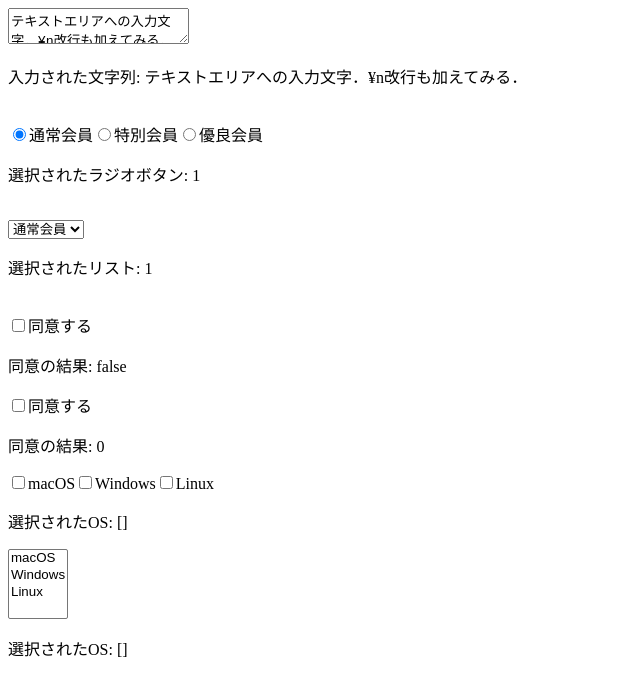
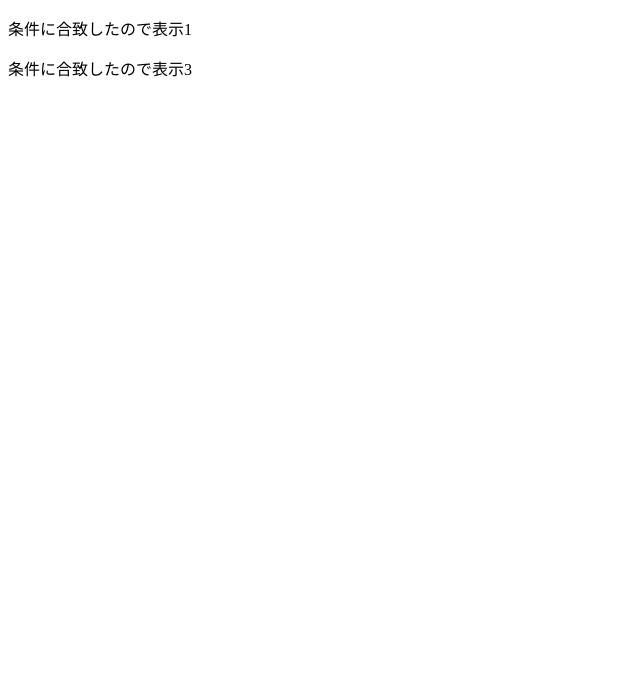
Before and after one commit to YUTigerr/YClooud, a Nuxt app: page / in a window 1280 px wide. Shown: the top 696 px of the page, without its empty margins (0-640 px from the left). Built offline with nearby package versions, Linux system fonts and the light colour scheme.

Commit message:
:sparkle: v-ifによる条件分岐

```diff
--- a/pages/index.vue
+++ b/pages/index.vue
@@ -1,56 +1,17 @@
 <script setup lang="ts">
-import {ref} from "vue";
-
-const inputTextarea = ref("テキストエリアへの入力文字．¥n改行も加えてみる．");
-const memberType = ref(1);
-const memberTypeSelect = ref(1);
-const isAgreed = ref(false);
-const isAgreed01 = ref(0);
-const selectedOS = ref([]);
-const selectedOSSelect = ref([]);
+import {computed, ref} from "vue";
+const number = ref(80);
+const showOrNot = computed((): boolean => {
+    let showOrNot = false;
+    const rand = Math.round(Math.random() * 100);
+    if(rand>=50){
+        showOrNot = true;
+    }
+    return showOrNot;
+});
 </script>
 <template>
-    <textarea v-model="inputTextarea"></textarea>
-    <p>入力された文字列: {{ inputTextarea }}</p>
-    <br>
-    <section>
-        <label><input type="radio" name="memberType" value="1" v-model="memberType">通常会員</label>
-        <label><input type="radio" name="memberType" value="2" v-model="memberType">特別会員</label>
-        <label><input type="radio" name="memberType" value="3" v-model="memberType">優良会員</label>
-        <br>
-        <p>選択されたラジオボタン: {{ memberType }}</p>
-    </section>
-    <br>
-    <section>
-        <select v-model="memberTypeSelect">
-            <option value="1">通常会員</option>
-            <option value="2">特別会員</option>
-            <option value="3">優良会員</option>
-        </select>
-        <br>
-        <p>選択されたリスト: {{ memberTypeSelect }}</p>
-    </section>
-    <br>
-    <section>
-        <label><input type="checkbox" v-model="isAgreed">同意する</label>
-        <p>同意の結果: {{ isAgreed }}</p>
-    </section>
-    <section>
-        <label><input type="checkbox" v-model="isAgreed01" true-value="1" false-value="0">同意する</label>
-        <p>同意の結果: {{ isAgreed01 }}</p>
-    </section>
-    <section>
-        <label><input type="checkbox" v-model="selectedOS" value="1">macOS</label>
-        <label><input type="checkbox" v-model="selectedOS" value="2">Windows</label>
-        <label><input type="checkbox" v-model="selectedOS" value="3">Linux</label>
-        <p>選択されたOS: {{ selectedOS }}</p>
-    </section>
-    <section>
-        <select v-model="selectedOSSelect" multiple>
-            <option value="1">macOS</option>
-            <option value="2">Windows</option>
-            <option value="3">Linux</option>
-        </select>
-        <p>選択されたOS: {{ selectedOSSelect }}</p>
-    </section>
+    <p v-if="number >= 50">条件に合致したので表示1</p>
+    <p v-if="Math.round(Math.random()*100) >= 50">条件に合致したので表示2</p>
+    <p v-if="showOrNot">条件に合致したので表示3</p>
 </template>
```
